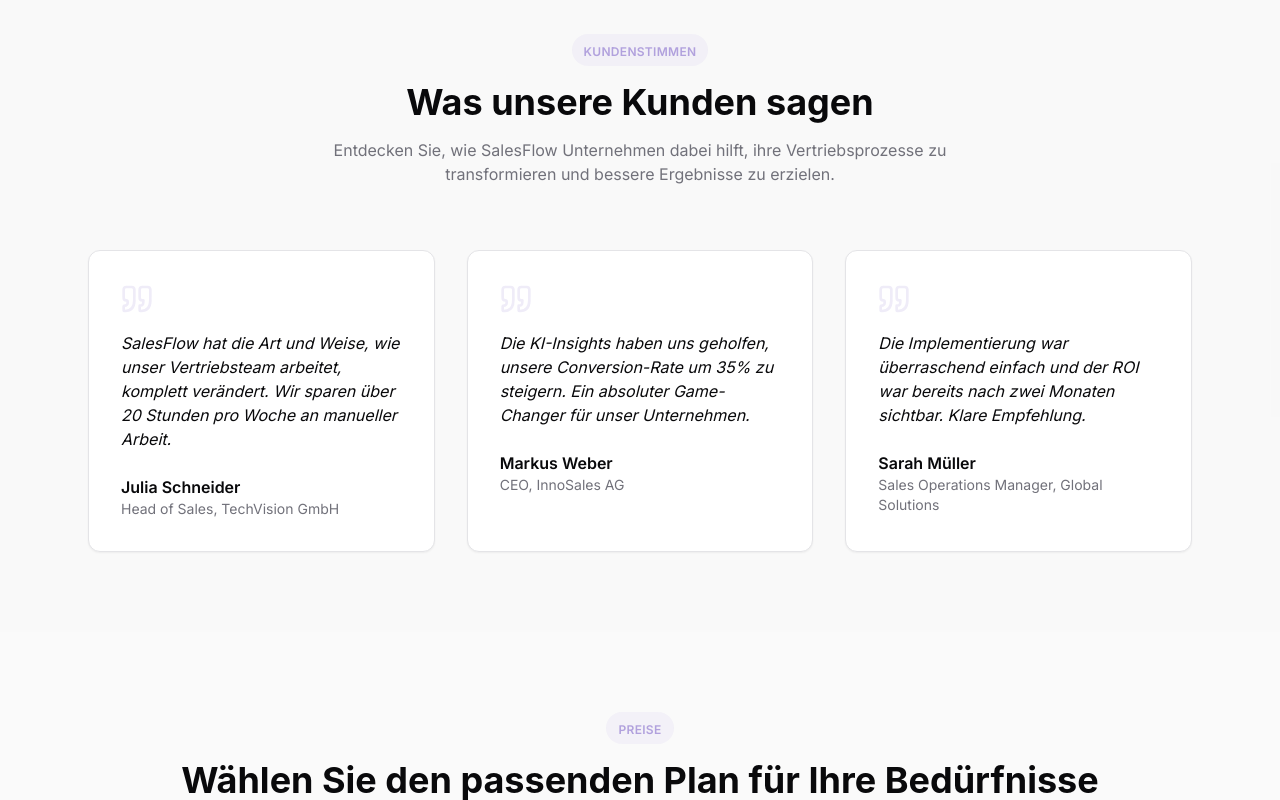
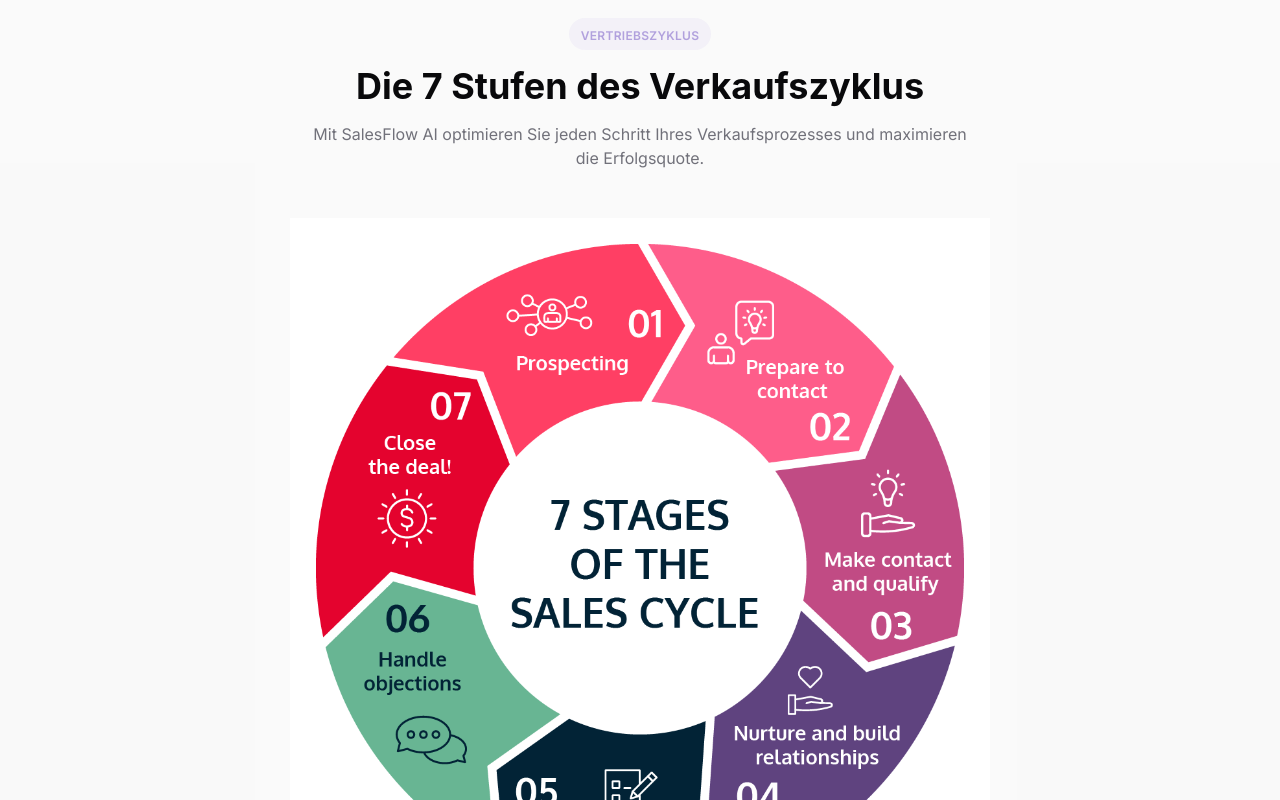
Before and after one commit to Tim0815/salesflow-intelligence, a React (Vite) app: page / in a window 1280 px wide. Shown: the part 3140-3940 px from the top of the page. Built offline with nearby package versions, Linux system fonts and the light colour scheme.

Commit message:
Add 7-step sales cycle image
Adds an image depicting the 7-step sales cycle to the website, as requested.

```diff
--- /dev/null
+++ b/src/components/SalesCycle.tsx
@@ -0,0 +1,175 @@
+
+import React from "react";
+import {
+  Users,
+  LightbulbIcon,
+  MessageSquare,
+  Heart,
+  FileText,
+  MessageCircle,
+  DollarSign
+} from "lucide-react";
+
+const SalesCycle = () => {
+  const steps = [
+    {
+      number: "01",
+      title: "Prospecting",
+      icon: <Users className="h-10 w-10 text-white" />,
+      bgColor: "bg-[#FF4365]"
+    },
+    {
+      number: "02",
+      title: "Prepare to contact",
+      icon: <LightbulbIcon className="h-10 w-10 text-white" />,
+      bgColor: "bg-[#FF6B8B]"
+    },
+    {
+      number: "03",
+      title: "Make contact and qualify",
+      icon: <MessageSquare className="h-10 w-10 text-white" />,
+      bgColor: "bg-[#C25B9C]"
+    },
+    {
+      number: "04",
+      title: "Nurture and build relationships",
+      icon: <Heart className="h-10 w-10 text-white" />,
+      bgColor: "bg-[#7D3C98]"
+    },
+    {
+      number: "05",
+      title: "Present offer",
+      icon: <FileText className="h-10 w-10 text-white" />,
+      bgColor: "bg-[#0C2D48]"
+    },
+    {
+      number: "06",
+      title: "Handle objections",
+      icon: <MessageCircle className="h-10 w-10 text-white" />,
+      bgColor: "bg-[#45B69C]"
+    },
+    {
+      number: "07",
+      title: "Close the deal!",
+      icon: <DollarSign className="h-10 w-10 text-white" />,
+      bgColor: "bg-[#E31837]"
+    }
+  ];
+
+  return (
+    <section className="py-16 bg-secondary/10">
+      <div className="container max-w-6xl mx-auto px-4 sm:px-6">
+        <div className="text-center mb-12">
+          <div className="inline-block mb-4 px-3 py-1 bg-primary/10 rounded-full">
+            <span className="text-xs font-semibold tracking-wide text-primary uppercase">
+              Vertriebszyklus
+            </span>
+          </div>
+          <h2 className="text-3xl md:text-4xl font-display font-bold mb-4">
+            Die 7 Stufen des Verkaufszyklus
+          </h2>
+          <p className="text-muted-foreground max-w-2xl mx-auto">
+            Mit SalesFlow AI optimieren Sie jeden Schritt Ihres Verkaufsprozesses und maximieren die Erfolgsquote.
+          </p>
+        </div>
+
+        <div className="relative flex justify-center">
+          {/* Mobile View: Stack all elements vertically */}
+          <div className="md:hidden space-y-4 w-full max-w-md">
+            {steps.map((step, index) => (
+              <div
+                key={index}
+                className={`${step.bgColor} p-6 rounded-lg flex items-center justify-between`}
+              >
+                <div className="flex items-center space-x-4">
+                  <div className="flex-shrink-0">
+                    {step.icon}
+                  </div>
+                  <div className="text-white">
+                    <h3 className="font-bold text-lg">{step.title}</h3>
+                  </div>
+                </div>
+                <div className="text-white text-3xl font-bold">{step.number}</div>
+              </div>
+            ))}
+          </div>
+
+          {/* Desktop View: Circular diagram */}
+          <div className="hidden md:block relative" style={{ width: '700px', height: '700px' }}>
+            {/* Center circle */}
+            <div className="absolute rounded-full bg-white shadow-lg flex flex-col items-center justify-center"
+              style={{ width: '250px', height: '250px', top: '225px', left: '225px', zIndex: 10 }}>
+              <h3 className="text-3xl font-display font-bold text-center">
+                7 STUFEN
+                <br />
+                DES
+                <br />
+                VERKAUFSZYKLUS
+              </h3>
+            </div>
+
+            {/* Create segments in a circle */}
+            {steps.map((step, index) => {
+              // Calculate position in the circle
+              const angle = (index * (360 / steps.length) - 90) * (Math.PI / 180);
+              const radius = 210; // Distance from center to middle of segment
+              const segmentWidth = 220; // Width of each segment
+              const segmentHeight = 220; // Height of each segment
+
+              // Calculate x,y coordinates for the segment center
+              const x = Math.cos(angle) * radius;
+              const y = Math.sin(angle) * radius;
+
+              // Calculate rotational angle for each segment
+              const rotationAngle = (index * (360 / steps.length)) + 270; // Offset to start from top
+
+              return (
+                <div
+                  key={index}
+                  className={`absolute ${step.bgColor} rounded-lg p-6 transform flex flex-col items-center justify-center`}
+                  style={{
+                    width: `${segmentWidth}px`,
+                    height: `${segmentHeight}px`,
+                    left: `${350 + x - segmentWidth/2}px`,
+                    top: `${350 + y - segmentHeight/2}px`,
+                    transform: `rotate(${rotationAngle}deg)`,
+                    clipPath: 'polygon(0% 0%, 100% 0%, 100% 100%, 0% 100%)',
+                    // Use custom clip path to create segments
+                    clipPath: index === 0 ? 'polygon(20% 0%, 100% 0%, 80% 100%, 0% 100%)' :
+                              index === 1 ? 'polygon(0% 0%, 80% 0%, 100% 100%, 20% 100%)' :
+                              index === 2 ? 'polygon(0% 0%, 100% 0%, 100% 100%, 20% 100%)' :
+                              index === 3 ? 'polygon(20% 0%, 100% 0%, 100% 100%, 0% 100%)' :
+                              index === 4 ? 'polygon(0% 0%, 80% 0%, 100% 100%, 0% 100%)' :
+                              index === 5 ? 'polygon(0% 0%, 100% 0%, 80% 100%, 0% 100%)' :
+                              'polygon(0% 0%, 100% 0%, 100% 100%, 20% 100%)',
+                    zIndex: 5
+                  }}
+                >
+                  <div className="transform" style={{ transform: `rotate(-${rotationAngle}deg)` }}>
+                    <div className="flex flex-col items-center">
+                      <div className="mb-2">
+                        {step.icon}
+                      </div>
+                      <h3 className="text-white font-bold text-xl mb-1 text-center">{step.title}</h3>
+                      <div className="text-white text-4xl font-bold">{step.number}</div>
+                    </div>
+                  </div>
+                </div>
+              );
+            })}
+
+            {/* Alternative: Use the uploaded image */}
+            <img
+              src="/lovable-uploads/dd91e436-c29a-437f-9b19-35ec89db81e7.png"
+              alt="7 Stages of the Sales Cycle"
+              className="absolute top-0 left-0 w-full h-full object-contain hidden md:block"
+              style={{ zIndex: 20 }}
+            />
+          </div>
+        </div>
+      </div>
+    </section>
+  );
+};
+
+export default SalesCycle;
--- /dev/null
+++ b/src/components/ui/lightbulb-icon.tsx
@@ -0,0 +1,30 @@
+
+import React from "react";
+
+interface LightbulbIconProps extends React.SVGProps<SVGSVGElement> {
+  className?: string;
+}
+
+export const LightbulbIcon: React.FC<LightbulbIconProps> = ({ className, ...props }) => {
+  return (
+    <svg
+      xmlns="http://www.w3.org/2000/svg"
+      width="24"
+      height="24"
+      viewBox="0 0 24 24"
+      fill="none"
+      stroke="currentColor"
+      strokeWidth="2"
+      strokeLinecap="round"
+      strokeLinejoin="round"
+      className={className}
+      {...props}
+    >
+      <path d="M15 14c.2-1 .7-1.7 1.5-2.5 1-.9 1.5-2.2 1.5-3.5A6 6 0 0 0 6 8c0 1 .2 2.2 1.5 3.5.7.7 1.3 1.5 1.5 2.5" />
+      <path d="M9 18h6" />
+      <path d="M10 22h4" />
+    </svg>
+  );
+};
+
+export default LightbulbIcon;
--- a/src/pages/Index.tsx
+++ b/src/pages/Index.tsx
@@ -4,6 +4,7 @@ import Header from '@/components/Header';
 import Hero from '@/components/Hero';
 import Features from '@/components/Features';
 import HowItWorks from '@/components/HowItWorks';
+import SalesCycle from '@/components/SalesCycle';
 import PricingPlans from '@/components/PricingPlans';
 import Testimonials from '@/components/Testimonials';
 import CTA from '@/components/CTA';
@@ -48,6 +49,7 @@ const Index = () => {
         <Hero />
         <Features />
         <HowItWorks />
+        <SalesCycle />
         <Testimonials />
         <PricingPlans />
         <CTA />
```
Also changed, not shown: public/lovable-uploads/dd91e436-c29a-437f-9b19-35ec89db81e7.png (added).
